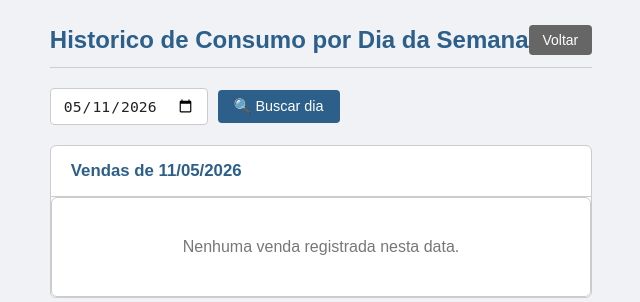
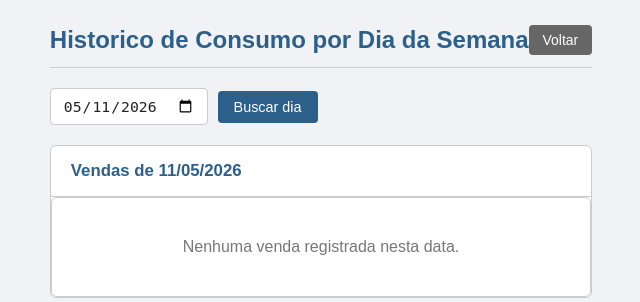
Before and after one commit to yuril06/PROJETO-PIM-ADS, a Flask app: page /historico in a window 1280 px wide. Shown: the part 55-357 px from the top of the page, without its empty margins (319-959 px from the left). Run offline with Flask 3, Linux system fonts and the light colour scheme; the visitor is signed in with stand-in values (Sample User, id 1); data comes from the database, SQL or seed files in the repository; data that the repository does not hold is empty.

Commit message:
Remove emoji from search buttons

```diff
--- a/templates/historico.html
+++ b/templates/historico.html
@@ -11,7 +11,7 @@
 
 <form method="GET" action="{{ url_for('historico') }}" class="form-busca-data">
     <input type="date" name="data" value="{{ data_buscada }}">
-    <button type="submit" class="btn-busca">&#128269; Buscar dia</button>
+    <button type="submit" class="btn-busca">Buscar dia</button>
 </form>
 
 <div class="tabela-container">
--- a/templates/relatorio.html
+++ b/templates/relatorio.html
@@ -11,7 +11,7 @@
 
 <form method="GET" action="{{ url_for('relatorio') }}" class="form-busca-data">
     <input type="date" name="data" value="{{ dados['data_input'] }}">
-    <button type="submit" class="btn-busca">&#128269; Buscar</button>
+    <button type="submit" class="btn-busca">Buscar</button>
 </form>
 
 <div class="resumo-relatorio">
```
